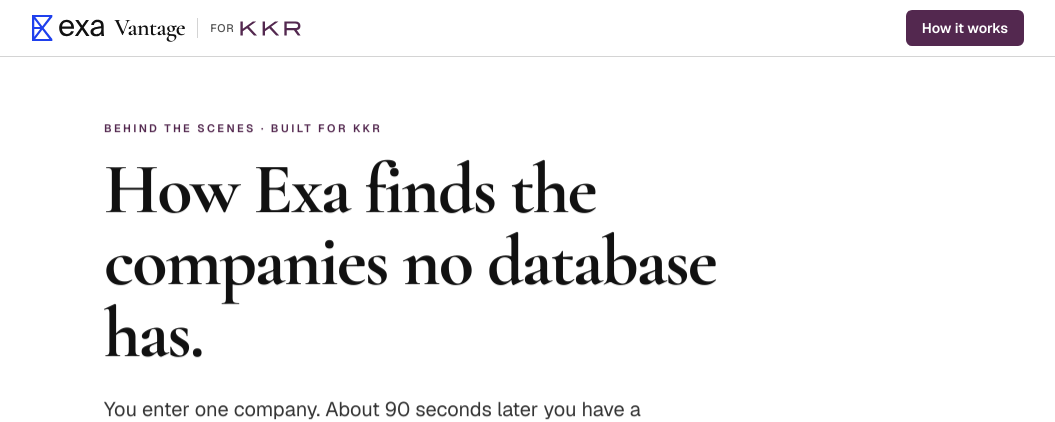
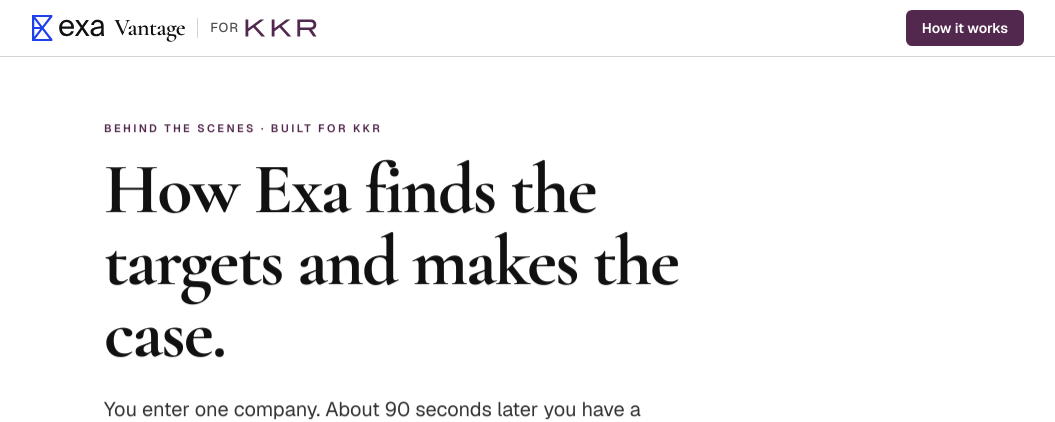
Before and after one commit to william-wei-zhu/exavantage, a Next.js app: page /about in a window 1280 px wide. Shown: the top 422 px of the page, without its empty margins (112-1167 px from the left). Built offline with nearby package versions, Linux system fonts and the light colour scheme; no server answers.

Commit message:
Retitle about page: 'How Exa finds the targets and makes the case'
Co-Authored-By: Claude Opus 4.8 (1M context) <noreply@anthropic.com>

```diff
--- a/app/about/page.tsx
+++ b/app/about/page.tsx
@@ -10,7 +10,7 @@ import { MiniPipeline, RollupArt, HiddenArt, ExaArt, FilterArt, DeckArt } from "
 export const metadata: Metadata = {
   title: "How it works",
   description:
-    "How Exa Vantage finds the companies worth acquiring that no database has, built for KKR.",
+    "How Exa Vantage finds the acquisition targets and makes the case for the deal, built for KKR.",
 };
 
 const AUB = "#53284F";
@@ -78,7 +78,7 @@ export default function AboutPage() {
           <Reveal>
             <p className="section-label" style={{ color: AUB }}>Behind the scenes · built for KKR</p>
             <h1 className="mt-4 max-w-2xl font-heading text-5xl font-bold leading-[1.0] tracking-tight sm:text-7xl">
-              How Exa finds the companies no database has.
+              How Exa finds the targets and makes the case.
             </h1>
             <p className="mt-6 max-w-xl text-xl leading-relaxed text-foreground/85">
               You enter one company. About 90 seconds later you have a deck of the smaller companies
--- a/components/exa-header.tsx
+++ b/components/exa-header.tsx
@@ -22,11 +22,11 @@ export function ExaHeader() {
           <ExaVantageLockup />
           <span className="hidden h-5 w-px bg-border sm:block" aria-hidden />
           <span className="hidden items-center gap-1.5 sm:inline-flex">
-            <span className="text-[11px] font-medium uppercase tracking-wider text-muted-foreground">
+            <span className="text-[13px] font-medium uppercase tracking-wider text-muted-foreground">
               for
             </span>
             {/* eslint-disable-next-line @next/next/no-img-element */}
-            <img src="/logos/kkr.svg" alt="KKR" className="h-[15px] w-auto" />
+            <img src="/logos/kkr.svg" alt="KKR" className="h-[18px] w-auto" />
           </span>
         </Link>
 
--- a/components/report/report-experience.tsx
+++ b/components/report/report-experience.tsx
@@ -99,11 +99,11 @@ export function ReportExperience() {
               {busy ? (
                 <>
                   <Loader2 className="h-5 w-5 animate-spin" />
-                  Finding
+                  Generating
                 </>
               ) : (
                 <>
-                  Find companies to acquire
+                  Generate report
                   <ArrowRight className="h-5 w-5" />
                 </>
               )}
--- a/components/report/slides/cover.tsx
+++ b/components/report/slides/cover.tsx
@@ -43,7 +43,7 @@ export function CoverSlide({ report, firm, lens, page }: SlideProps & { page?: P
 
         <div className="mt-5">
           <div className="grid items-start gap-4 sm:grid-cols-3">
-            <StatBox value={String(report.companies.length)} label="Qualified targets" caption="in the add-on universe" color={t.secondary} />
+            <StatBox value={String(report.companies.length)} label="Qualified targets" caption="small businesses to consolidate" color={t.secondary} />
             <StatBox value={String(edge.count)} label="Off-database finds" caption="not in PitchBook / Sourcescrub" color={t.accent} />
             {mc ? (
               <div className="flex flex-col">
```
